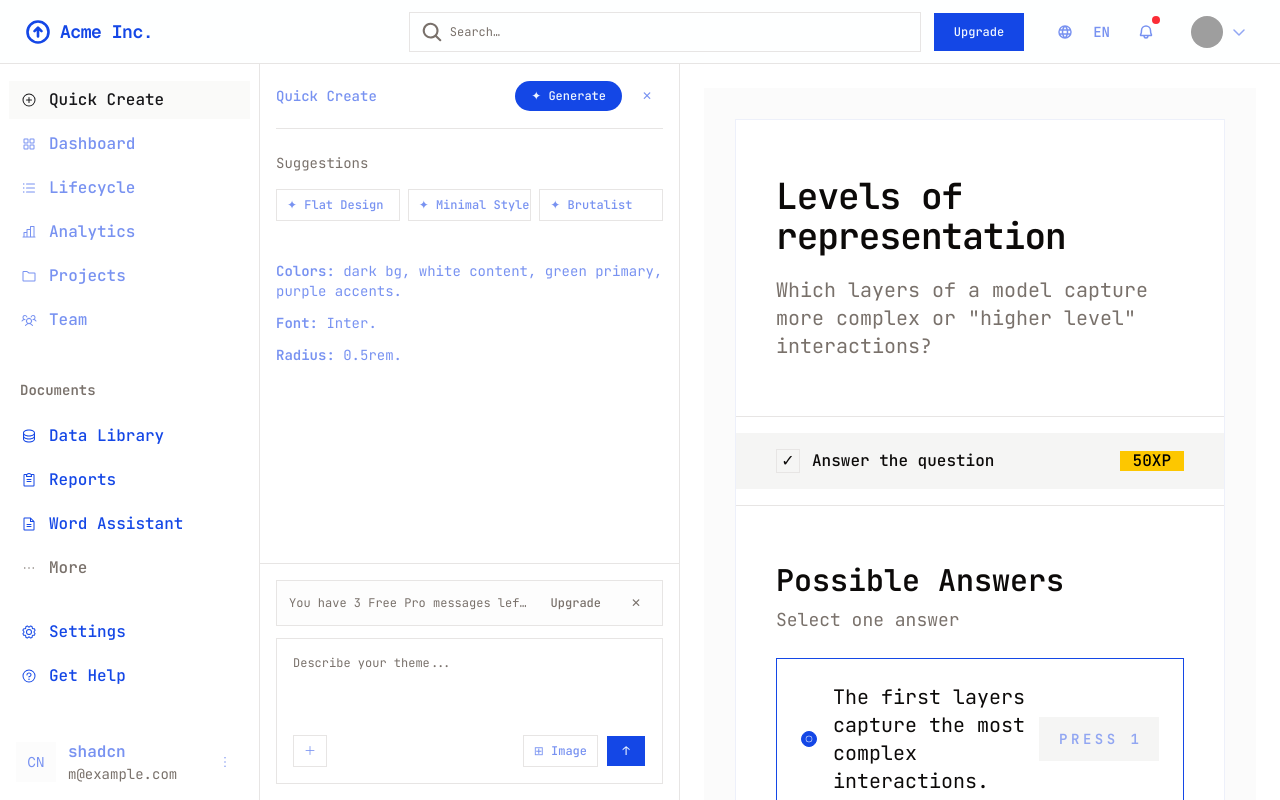
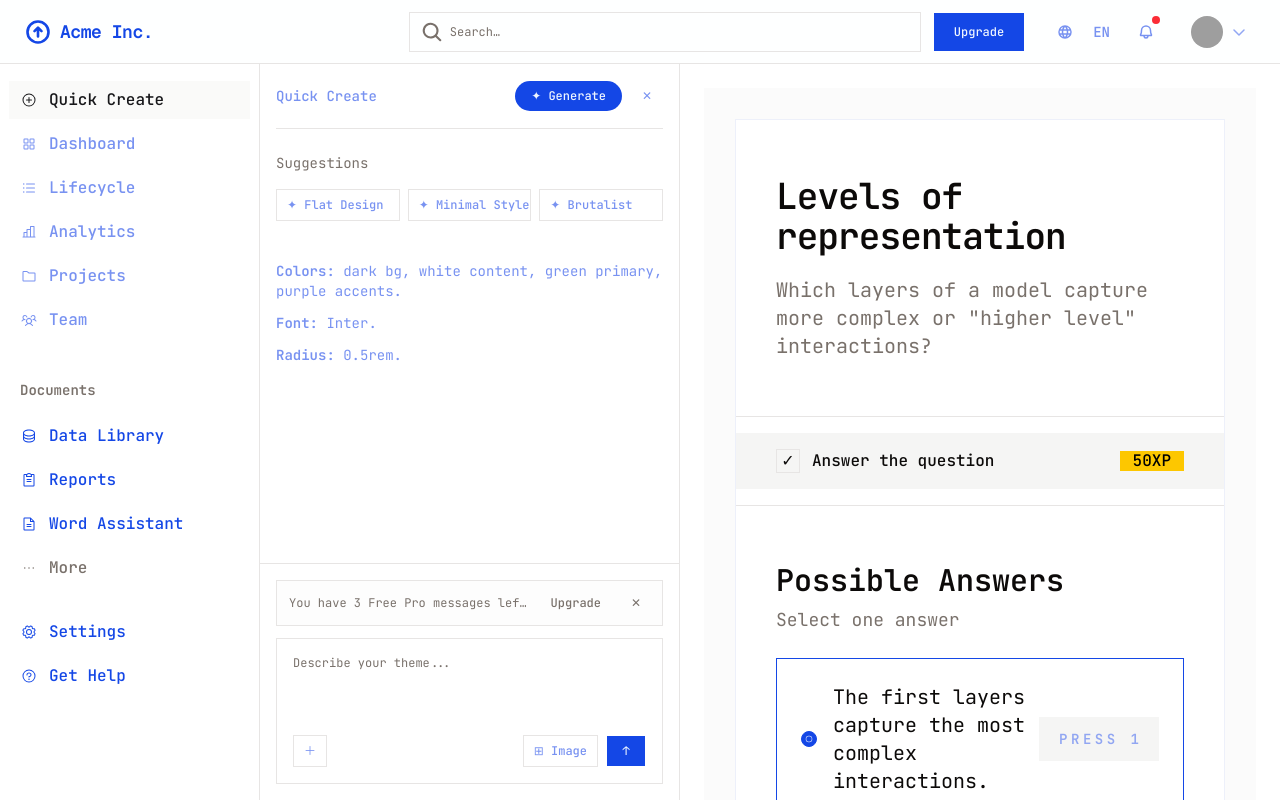
Before and after one commit to EugeneMakita/front-end, a Next.js app: page / in a window 1280 px wide. Built offline with nearby package versions, Linux system fonts and the light colour scheme; grey boxes are pictures that could not be loaded.

Commit message:
chore(sidebar): remove profile footer and modal
- Remove bottom profile section and its dropdown/modal
- Adjust ScrollArea height to account for removed footer
- Clean up unused icon imports related to footer

```diff
--- a/components/sidebar.tsx
+++ b/components/sidebar.tsx
@@ -25,11 +25,6 @@ import {
   DotsThree,
   Gear,
   Question,
-  DotsThreeVertical,
-  UserCircle,
-  CreditCard,
-  Bell,
-  SignOut,
 } from "@phosphor-icons/react"
 
 type NavKey =
@@ -124,7 +119,7 @@ export default function Sidebar({
         collapsed && "w-[64px]"
       )}
     >
-      <ScrollArea className="h-[calc(100vh-64px-76px)]">
+      <ScrollArea className="h-[calc(100vh-64px)]">
         <div className={cn("px-2 py-4", collapsed && "px-2")}>
           <div className="space-y-1">
             {top.map((item) => (
@@ -170,86 +165,8 @@ export default function Sidebar({
         </div>
       </ScrollArea>
 
-      {/* Profile footer */}
-      <div
-        className={cn(
-          "flex items-center gap-3 px-4 py-4",
-          collapsed && "justify-center px-0"
-        )}
-      >
-        <div className="flex h-10 w-10 items-center justify-center bg-muted/30 font-mono text-sm">
-          CN
-        </div>
-
-        {!collapsed && (
-          <>
-            <div className="min-w-0">
-              <div className="truncate text-base font-semibold">shadcn</div>
-              <div className="truncate text-sm text-muted-foreground">
-                m@example.com
-              </div>
-            </div>
-
-            {/* 3-dots menu */}
-            <DropdownMenu>
-              <DropdownMenuTrigger asChild>
-                <Button
-                  variant="ghost"
-                  size="icon"
-                  className="ml-auto h-9 w-9"
-                  aria-label="Open user menu"
-                >
-                  <DotsThreeVertical size={18} />
-                </Button>
-              </DropdownMenuTrigger>
-
-              <DropdownMenuContent
-                align="end"
-                side="top"
-                sideOffset={10}
-                className="w-64 rounded-none"
-              >
-                {/* header */}
-                <div className="flex items-center gap-3 px-3 py-2">
-                  <div className="flex h-9 w-9 items-center justify-center bg-muted/30 font-mono text-sm">
-                    CN
-                  </div>
-                  <div className="min-w-0">
-                    <div className="truncate text-sm font-semibold">shadcn</div>
-                    <div className="truncate text-xs text-muted-foreground">
-                      m@example.com
-                    </div>
-                  </div>
-                </div>
-
-                <DropdownMenuSeparator />
-
-                <DropdownMenuItem className="gap-2">
-                  <UserCircle size={18} />
-                  Account
-                </DropdownMenuItem>
-
-                <DropdownMenuItem className="gap-2">
-                  <CreditCard size={18} />
-                  Billing
-                </DropdownMenuItem>
-
-                <DropdownMenuItem className="gap-2">
-                  <Bell size={18} />
-                  Notifications
-                </DropdownMenuItem>
-
-                <DropdownMenuSeparator />
-
-                <DropdownMenuItem className="gap-2 text-destructive focus:text-destructive">
-                  <SignOut size={18} />
-                  Log out
-                </DropdownMenuItem>
-              </DropdownMenuContent>
-            </DropdownMenu>
-          </>
-        )}
-      </div>
+      {/* Spacer to preserve layout height previously used by profile footer */}
+      <div className="h-16" />
     </aside>
   )
 }
```
